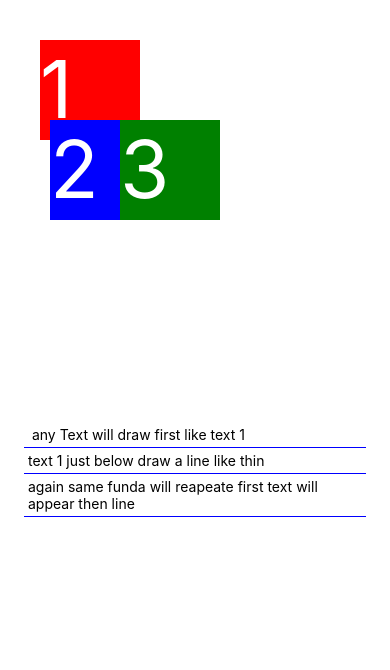
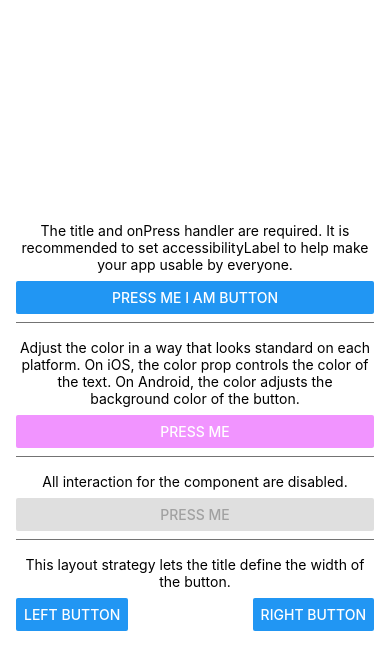
Before and after one commit to codemetricsgithub/react-native, a React Native app: screen / in a window 390 px wide. Shown: the top 670 px of the page. Built offline with nearby package versions, Linux system fonts and the light colour scheme.

Commit message:
button example such as color and title

```diff
--- /dev/null
+++ b/src/buttons/Button.js
@@ -0,0 +1,89 @@
+import React from 'react';
+import {
+  StyleSheet,
+  Button,
+  View,
+  SafeAreaView,
+  Text,
+  Alert,
+} from 'react-native';
+
+const Separator = () => <View style={styles.separator} />;
+
+const Buttonex = () => (
+  <SafeAreaView style={styles.container}>
+    <View>
+      <Text style={styles.title}>
+        The title and onPress handler are required. It is recommended to set
+        accessibilityLabel to help make your app usable by everyone.
+      </Text>
+      <Button
+        title="Press me i am button"
+        onPress={() => Alert.alert('Simple Button pressed')}
+      />
+    </View>
+    <Separator />
+    <View>
+      <Text style={styles.title}>
+        Adjust the color in a way that looks standard on each platform. On iOS,
+        the color prop controls the color of the text. On Android, the color
+        adjusts the background color of the button.
+      </Text>
+      <Button
+        title="Press me"
+        color="#f194ff"
+        onPress={() => Alert.alert('Button with adjusted color pressed')}
+      />
+    </View>
+    <Separator />
+    <View>
+      <Text style={styles.title}>
+        All interaction for the component are disabled.
+      </Text>
+      <Button
+        title="Press me"
+        disabled
+        onPress={() => Alert.alert('Cannot press this one')}
+      />
+    </View>
+    <Separator />
+    <View>
+      <Text style={styles.title}>
+        This layout strategy lets the title define the width of the button.
+      </Text>
+      <View style={styles.fixToText}>
+        <Button
+          title="Left button"
+          onPress={() => Alert.alert('Left button pressed')}
+        />
+        <Button
+          title="Right button"
+          onPress={() => Alert.alert('Right button pressed')}
+        />
+      </View>
+    </View>
+  </SafeAreaView>
+);
+
+const styles = StyleSheet.create({
+  container: {
+    flex: 1,
+    justifyContent: 'center',
+    marginHorizontal: 16,
+  },
+  title: {
+    textAlign: 'center',
+    marginVertical: 8,
+  },
+  fixToText: {
+    flexDirection: 'row',
+    justifyContent: 'space-between',
+  },
+  separator: {
+    marginVertical: 8,
+    borderBottomColor: '#737373',
+    borderBottomWidth: StyleSheet.hairlineWidth,
+  },
+});
+
+export default Buttonex;
--- a/src/index.js
+++ b/src/index.js
@@ -5,7 +5,7 @@ import Absolutefill from './stylesheets/Absolutefill';
 import StylesheetCompose from './stylesheets/StylesheetCompose';
 import StylesheetFlatten from './stylesheets/StylesheetFlatten';
 import Absolutefillobj from './stylesheets/Absolutefillobj';
-import Hairlinewidth from './stylesheets/Hairlinewidth';
+import Buttonex from './buttons/Button';
 
 const index = () => {
   return (
@@ -14,8 +14,9 @@ const index = () => {
       <StylesheetFlatten />
       <StylesheetCompose />
       <Absolutefill /> */}
-      <Absolutefillobj />
-      <Hairlinewidth />
+      {/* <Absolutefillobj />
+      <Hairlinewidth /> */}
+      <Buttonex />
     </>
   );
 };
```
